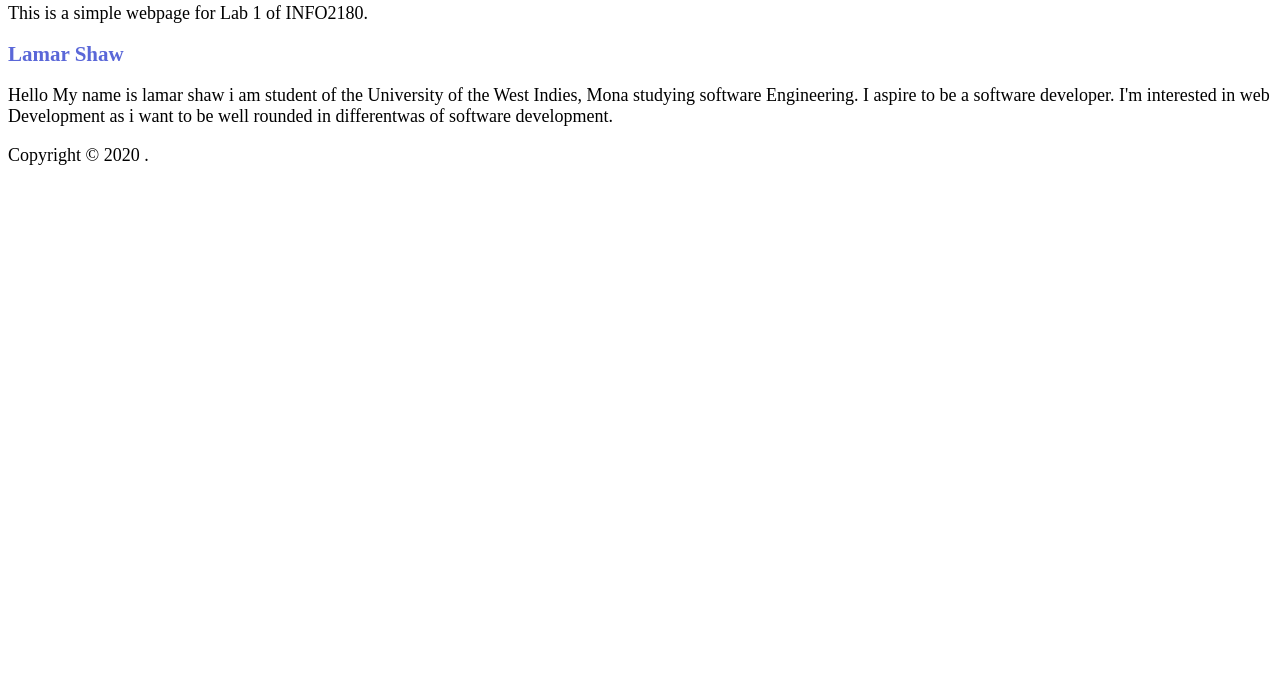
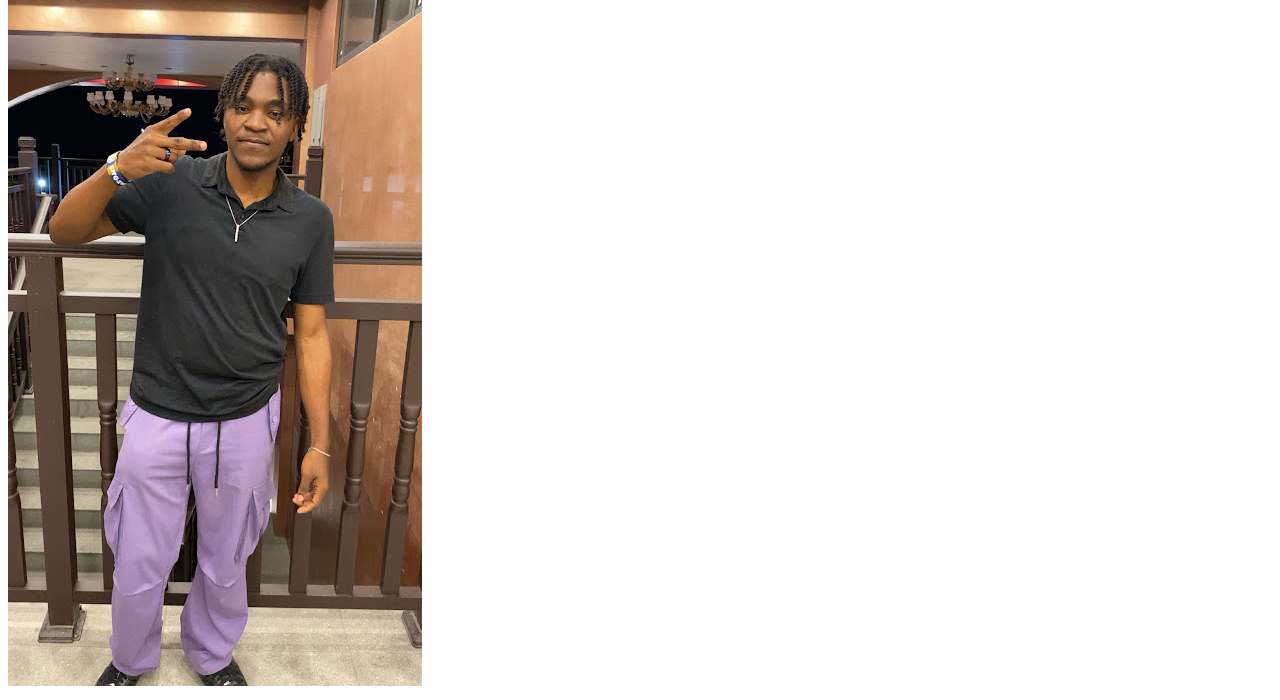
Before and after one commit to Lamar4546/INFO2180-Lab1, a plain HTML site: page index.html in a window 1280 px wide. Shown: the part 58-758 px from the top of the page. Drawn offline with Linux system fonts and the light colour scheme.

Commit message:
Update index.html

```diff
--- a/index.html
+++ b/index.html
@@ -2,6 +2,7 @@
 <link rel="stylesheet" href="styles.css">
 <html lang="en">
 <head>
+    <img src="IMG_1026.JPG" alt="">
     <meta charset="UTF-8">
     <meta name="viewport" content="width=device-width, initial-scale=1.0">
     <meta http-equiv="X-UA-Compatible" content="ie=edge">
```
